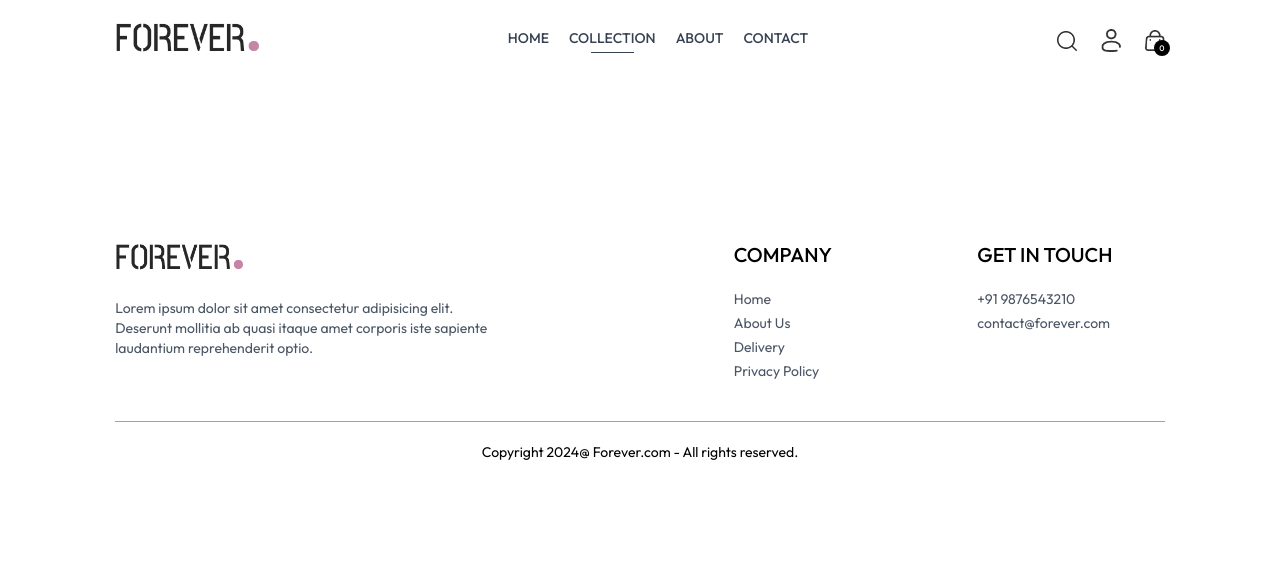
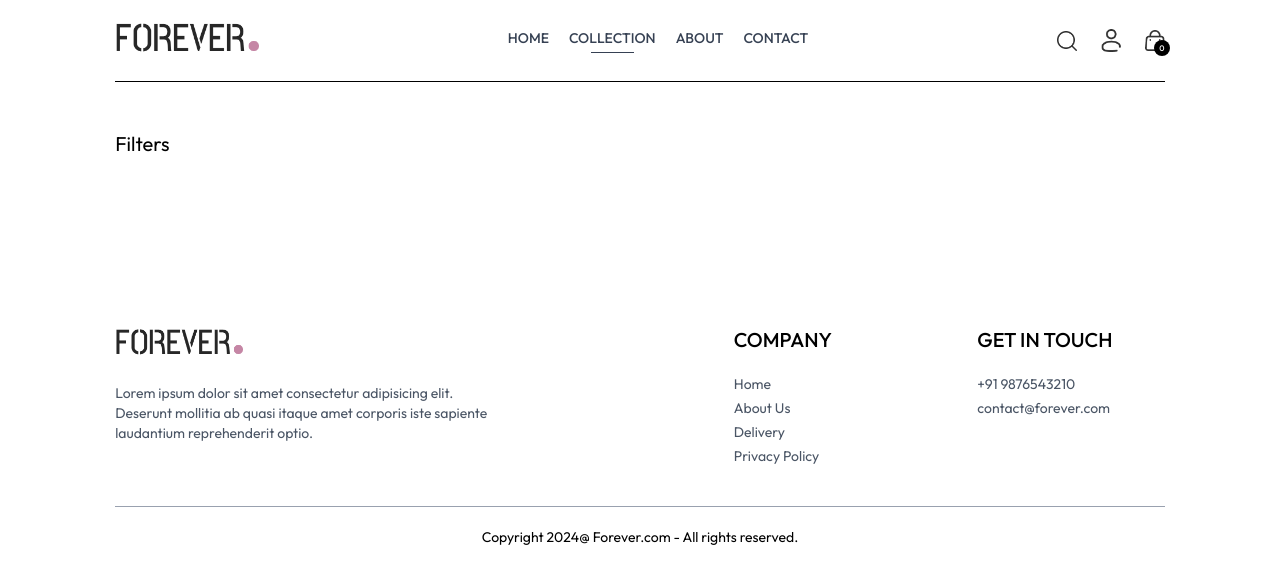
Before and after one commit to Priyanka-saw/E-commerce-App, a React (Vite) app in the folder frontend/: page /collection in a window 1280 px wide. Shown: the top 584 px of the page. Built offline with nearby package versions, Linux system fonts and the light colour scheme.

Commit message:
collections page created

```diff
--- a/frontend/src/pages/Collections.jsx
+++ b/frontend/src/pages/Collections.jsx
@@ -1,8 +1,25 @@
 import React from 'react'
+import { useContext } from 'react';
+import { ShopContext } from '../context/shopContext';
 
 const Collections = () => {
+
+  const {products} = useContext(ShopContext);
+
   return (
-    <div></div>
+    <div className='flex flex-col sm:flex-row gap-1 sm:gap-10 pt-10 border-t'>
+
+      {/* filter option */}
+      <div className='min-w-60'>
+        <p className='my-2 text-xl flex items-center cursor-pointer gap-2'>Filters</p>
+
+          {/* category filters */}
+
+          <div className=''>
+
+          </div>
+      </div>
+    </div>
   )
 }
 
```
